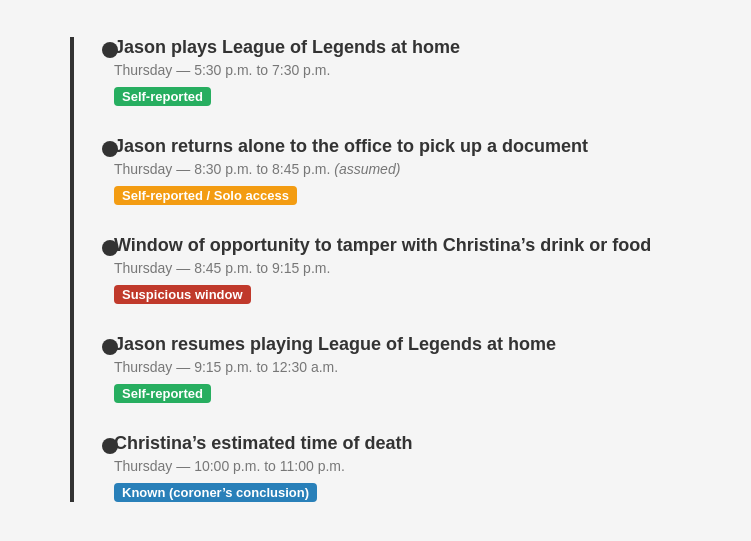
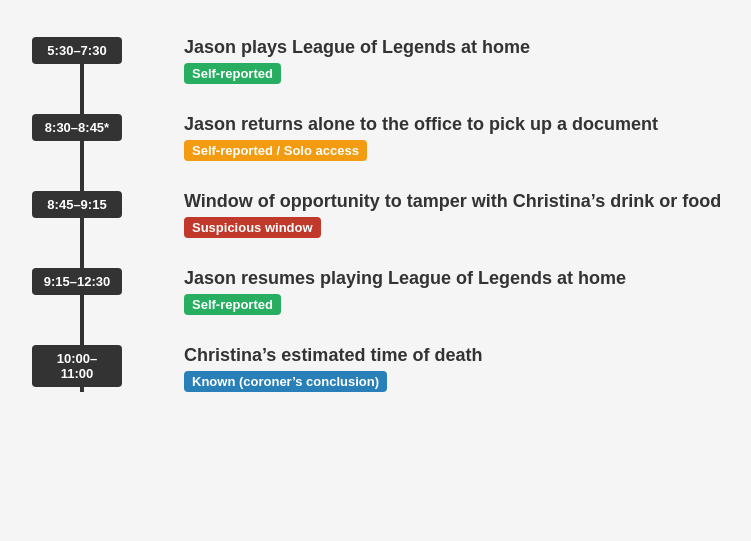
Before and after one commit to wooxtha/jason-timeline, a plain HTML site: page index.html in a window 1280 px wide. Shown: the part 91-632 px from the top of the page, without its empty margins (198-949 px from the left). Drawn offline with Linux system fonts and the light colour scheme.

Commit message:
Update index.html

```diff
--- a/index.html
+++ b/index.html
@@ -18,39 +18,36 @@
     }
 
     .timeline {
-      position: relative;
+      max-width: 700px;
       margin: 0 auto;
-      padding-left: 40px;
+      padding-left: 20px;
       border-left: 4px solid #333;
-      max-width: 700px;
     }
 
     .event {
+      position: relative;
       margin-bottom: 30px;
-      position: relative;
+      padding-left: 80px;
     }
 
-    .event::before {
-      content: "";
+    .event .time-box {
       position: absolute;
-      left: -12px;
-      top: 5px;
-      width: 16px;
-      height: 16px;
+      left: -4.5rem;
+      top: 0;
       background-color: #333;
-      border-radius: 50%;
+      color: #fff;
+      padding: 6px 10px;
+      font-size: 13px;
+      font-weight: bold;
+      border-radius: 4px;
+      width: 70px;
+      text-align: center;
     }
 
     .event h3 {
-      margin: 0;
+      margin: 0 0 5px;
       font-size: 18px;
       color: #333;
-    }
-
-    .time {
-      font-size: 14px;
-      color: #777;
-      margin: 4px 0;
     }
 
     .category {
@@ -59,9 +56,8 @@
       color: #fff;
       background-color: #555;
       display: inline-block;
-      padding: 2px 8px;
+      padding: 3px 8px;
       border-radius: 4px;
-      margin-top: 5px;
     }
 
     .category.suspicious {
@@ -79,7 +75,6 @@
     .category.solo {
       background-color: #f39c12;
     }
-
   </style>
 </head>
 <body>
@@ -89,32 +84,32 @@
   <div class="timeline">
 
     <div class="event">
+      <div class="time-box">5:30–7:30</div>
       <h3>Jason plays League of Legends at home</h3>
-      <div class="time">Thursday — 5:30 p.m. to 7:30 p.m.</div>
       <div class="category self">Self-reported</div>
     </div>
 
     <div class="event">
+      <div class="time-box">8:30–8:45*</div>
       <h3>Jason returns alone to the office to pick up a document</h3>
-      <div class="time">Thursday — 8:30 p.m. to 8:45 p.m. <em>(assumed)</em></div>
       <div class="category solo">Self-reported / Solo access</div>
     </div>
 
     <div class="event">
+      <div class="time-box">8:45–9:15</div>
       <h3>Window of opportunity to tamper with Christina’s drink or food</h3>
-      <div class="time">Thursday — 8:45 p.m. to 9:15 p.m.</div>
       <div class="category suspicious">Suspicious window</div>
     </div>
 
     <div class="event">
+      <div class="time-box">9:15–12:30</div>
       <h3>Jason resumes playing League of Legends at home</h3>
-      <div class="time">Thursday — 9:15 p.m. to 12:30 a.m.</div>
       <div class="category self">Self-reported</div>
     </div>
 
     <div class="event">
+      <div class="time-box">10:00–11:00</div>
       <h3>Christina’s estimated time of death</h3>
-      <div class="time">Thursday — 10:00 p.m. to 11:00 p.m.</div>
       <div class="category known">Known (coroner’s conclusion)</div>
     </div>
 
```
